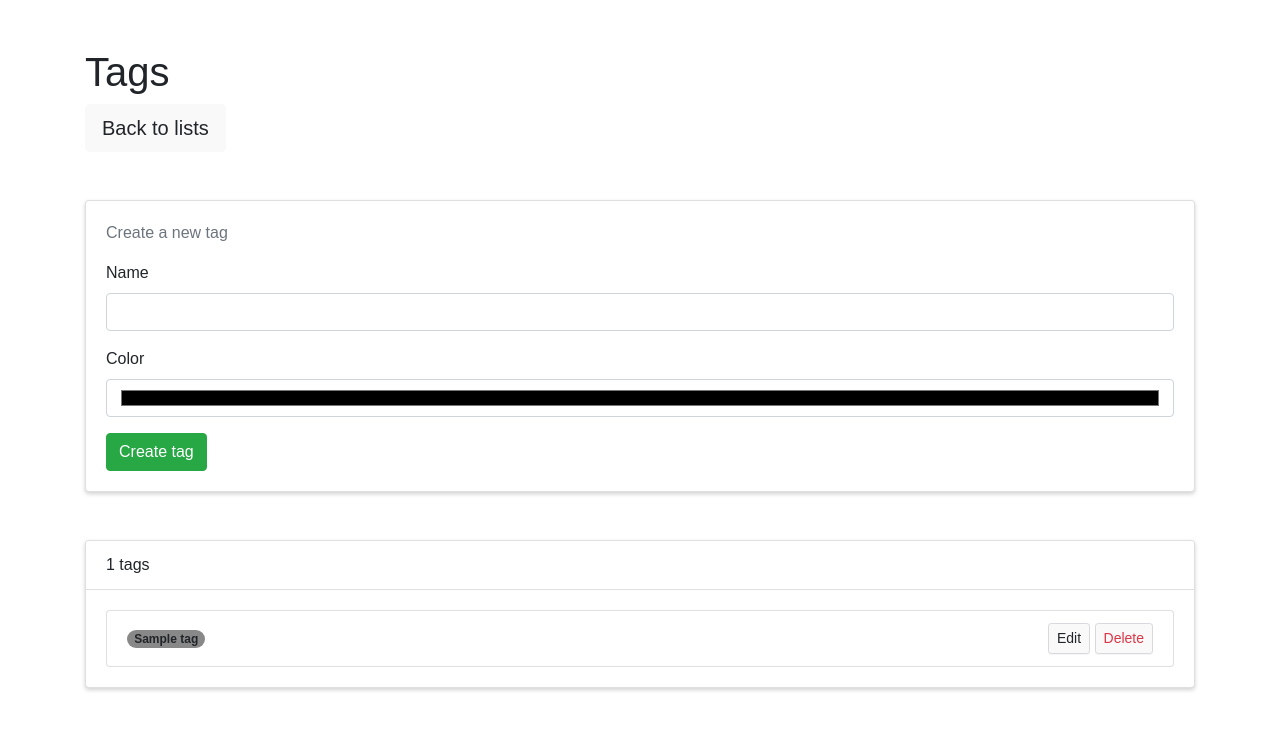
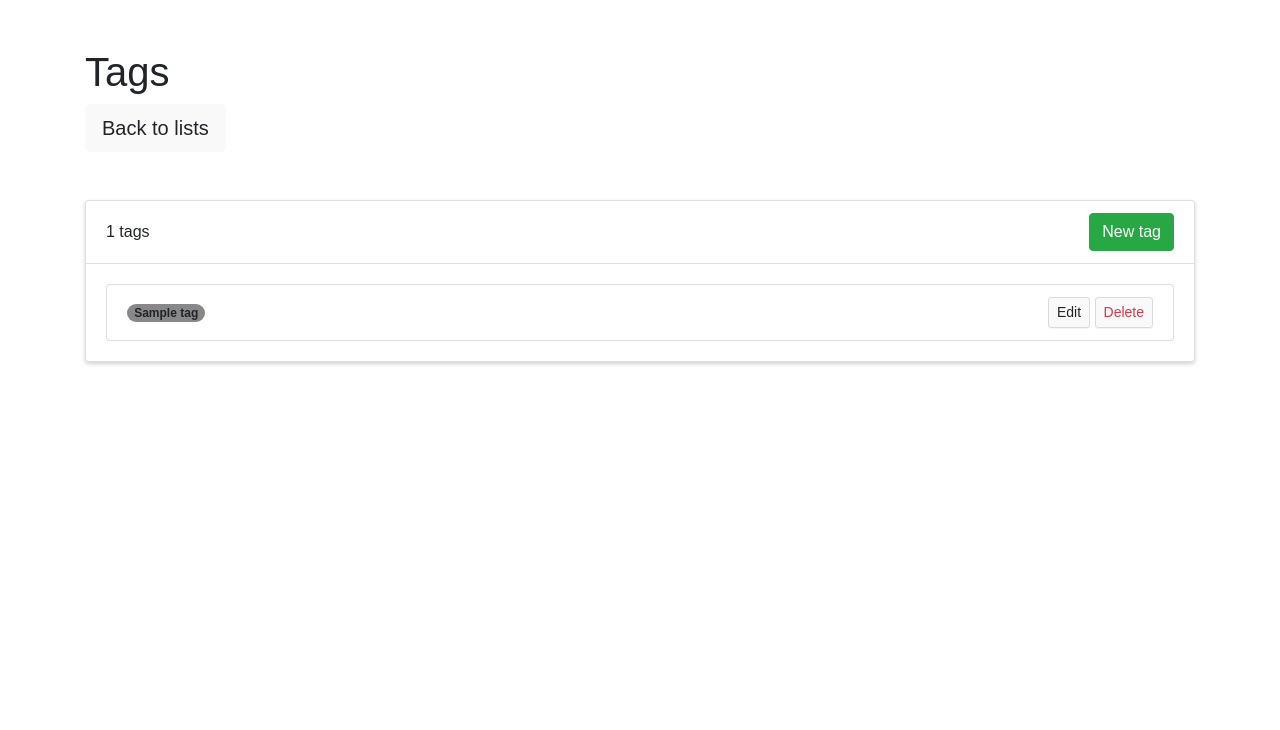
Before and after one commit to rrickgauer/lists, a Flask app: template src/front-end/lists/templates/tags/index.html in a window 1280 px wide. Shown: the top 730 px of the page. Run offline with Flask 2, Linux system fonts and the light colour scheme; the template is opened without the code that fills it: most values are stand-ins (such as "Sample title", 1, 10 or a date in 2020); some libraries are stand-ins or nearby versions; some web fonts are replaced.

Commit message:
gui: toggle new tag form

```diff
--- a/src/front-end/lists/templates/tags/index.html
+++ b/src/front-end/lists/templates/tags/index.html
@@ -26,15 +26,26 @@ Incoming data:
         <a href="/" class="btn btn-lg btn-light">Back to lists</a>
     </div>
 
-    <!-- new tag form -->
-    {% include 'tags/new-tag-form.html' %}
-
-
 
     <!-- existing tags -->
     <div class="container my-5" id="tags-container">
         <div class="card" id="tags-card">
-            <div class="card-header">{{data.tags|length}} tags</div>
+            <div class="card-header">
+                <div class="d-flex justify-content-between align-items-center">
+                    <div>
+                        {{data.tags|length}} tags
+                    </div>
+
+                    <div>
+                        <button type="button" class="btn btn-success" data-toggle="collapse" data-target="#tags-form-new-container">New tag</button>
+                    </div>
+                </div>
+
+
+                <!-- new tag form -->
+                {% include 'tags/new-tag-form.html' %}
+
+            </div>
 
 
             <div class="card-body">
@@ -78,8 +89,6 @@ Incoming data:
                     {% endfor %}
                 </ul>
 
-
-
             </div>
 
 
--- a/src/front-end/lists/templates/tags/new-tag-form.html
+++ b/src/front-end/lists/templates/tags/new-tag-form.html
@@ -1,9 +1,7 @@
 {# Form to create new tags. #}
 
-<div class="container" id="tags-form-new-container">
+<div class="container collapse" id="tags-form-new-container">
     <div class="card card-body">
-        <p class="text-muted">Create a new tag</p>
-
         <form id="tags-form-new">
             <!-- name -->
             <div class="form-group">
@@ -19,6 +17,9 @@
 
             <!-- submit -->
             <button type="submit" class="btn btn-success" id="#tags-form-new-btn-submit">Create tag</button>
+
+            <!-- cancel -->
+            <button type="button" class="btn text-danger btn-gray" data-toggle="collapse" data-target="#tags-form-new-container">Cancel</button>
         </form>
     </div>
 </div>
```
